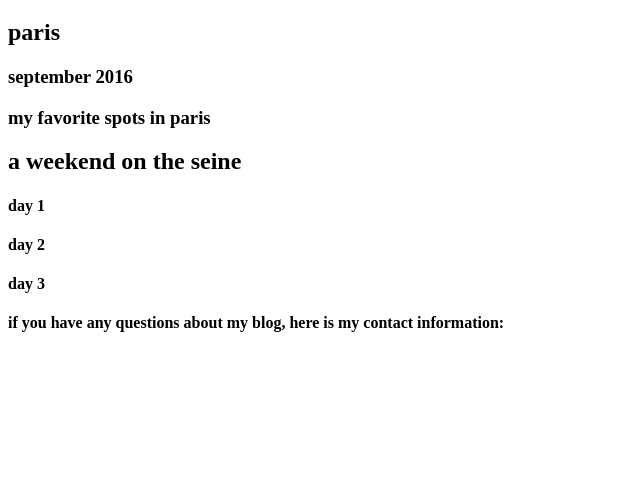
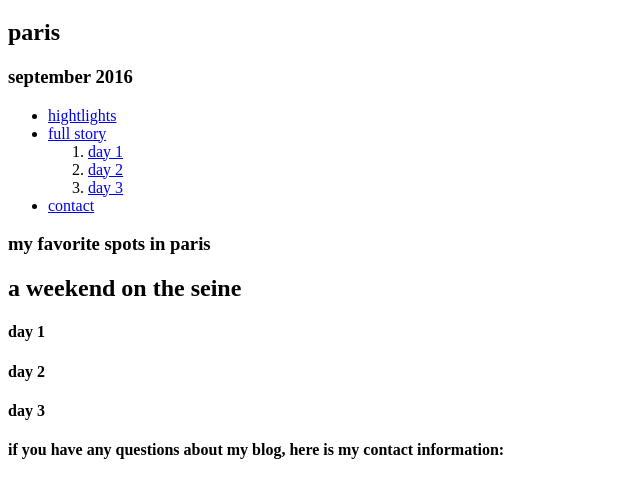
Before and after one commit to taniawu11/travelblog, a plain HTML site: page index.html in a window 1280 px wide. Shown: the part 61-558 px from the top of the page, without its empty margins (0-640 px from the left). Drawn offline with Linux system fonts and the light colour scheme.

Commit message:
added basic navigation bar

```diff
--- a/index.html
+++ b/index.html
@@ -9,6 +9,16 @@
     <h2>paris</h2>
     <h3>september 2016</h3>
     <nav>
+      <ul>
+        <li><a href="#highlights">hightlights</a></li>
+        <li><a href="#story">full story</a></li>
+        <ol>
+          <li><a href="#day1">day 1</a></li>
+          <li><a href="#day2">day 2</a></li>
+          <li><a href="day3">day 3</a></li>
+          </ol>
+        <li><a href="#contact">contact</a></li>
+        <ul>
       </nav>
       <div id="highlights">
         <h3>my favorite spots in paris</h3>
```
